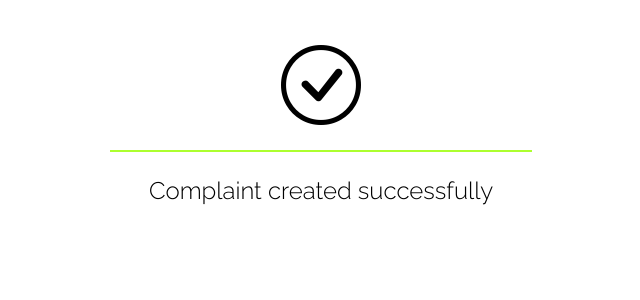
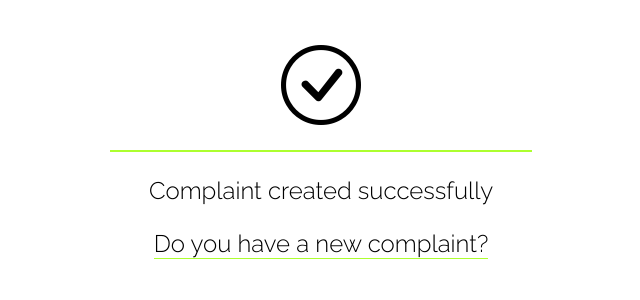
Before and after one commit to Debbie43/YEA-STAFF-COMPLAIN, a Django app: page /create/success/ in a window 1280 px wide. Shown: the top 300 px of the page, without its empty margins (319-959 px from the left). Run offline with Django 3.2, Linux system fonts and the light colour scheme; some libraries are stand-ins or nearby versions.

Commit message:
Add styling and markup to the various pages

```diff
--- a/static/complaint_app/create_complaint.css
+++ b/static/complaint_app/create_complaint.css
@@ -78,3 +78,13 @@ body{
     font-size: 5rem;
     margin-bottom: 1rem;
 }
+
+.new-complaint{
+    text-decoration: none;
+    color: black;
+    border-bottom: 1px solid greenyellow;
+}
+
+.new-complaint:hover{
+    border-bottom: 5px solid greenyellow;
+}
--- a/templates/complaint_creation_successful.html
+++ b/templates/complaint_creation_successful.html
@@ -13,6 +13,7 @@
         <i class="bi bi-check-circle checkmark"></i>
         <div class="horizontal-2"></div>
         <p>Complaint created successfully</p>
+        <a href="/create" class="new-complaint">Do you have a new complaint?</a>
     </section>
 </body>
 </html>
```
Also changed, not shown: templates/create_complaint.html (+15 -8 lines).
